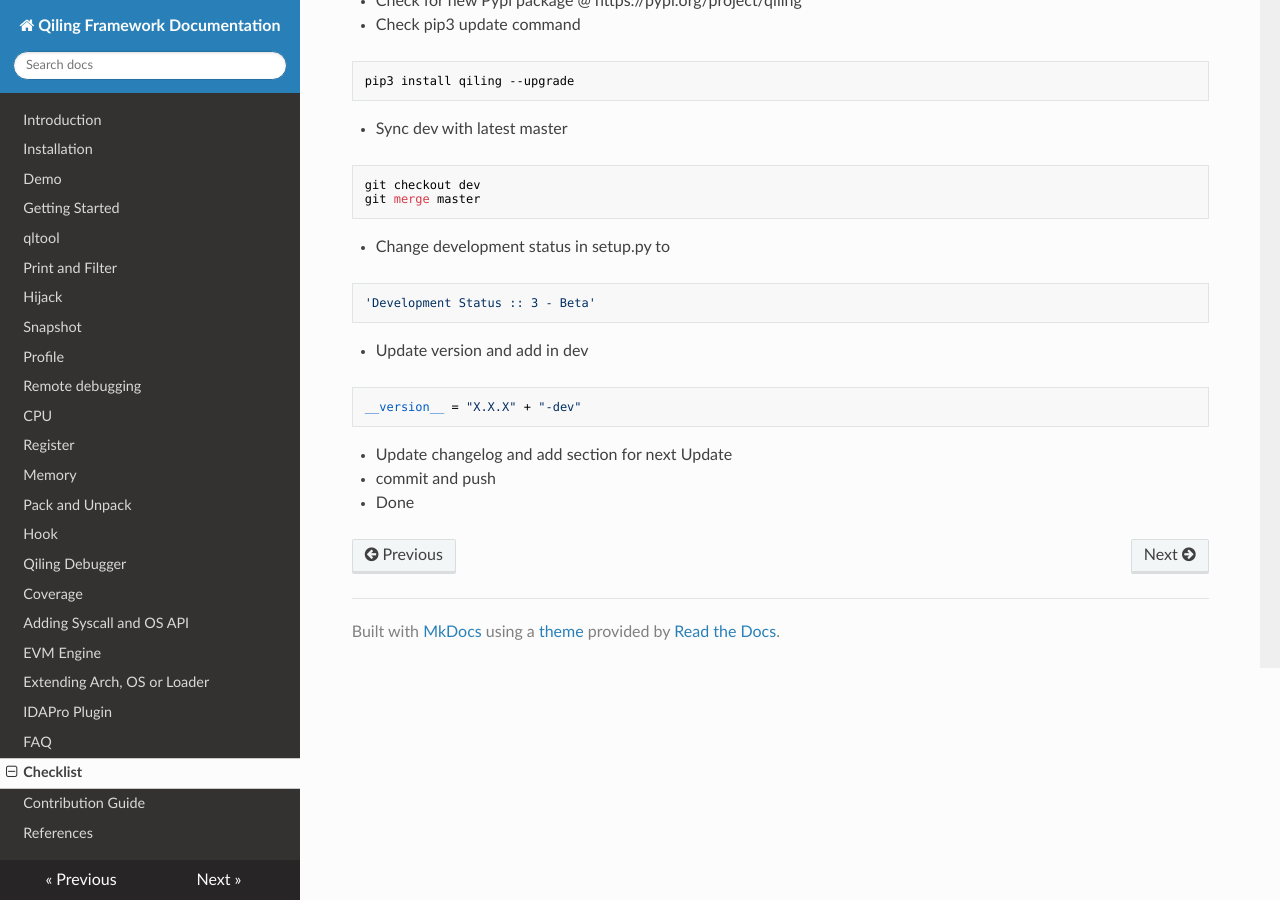
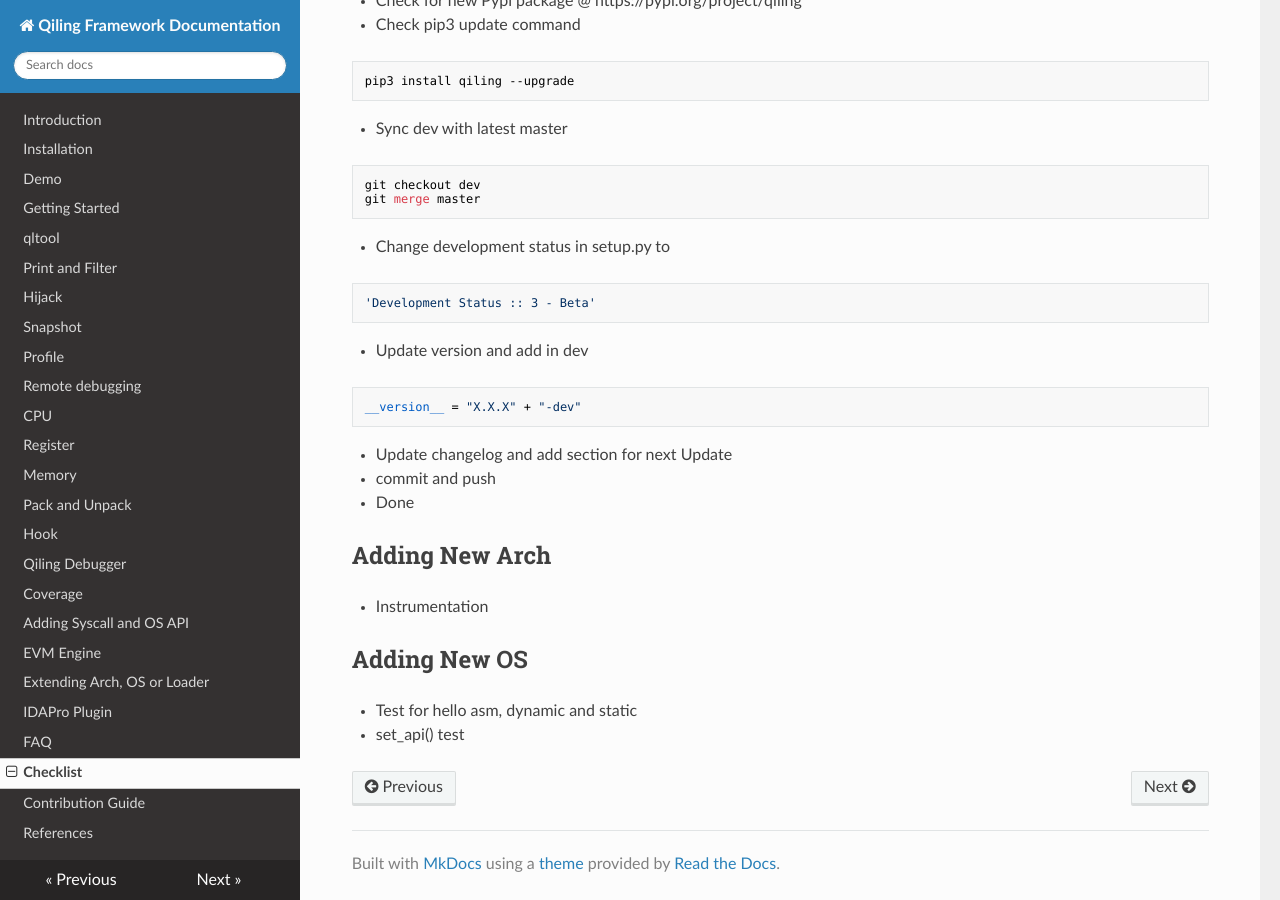
Before and after one commit to qilingframework/rtfd.io, an MkDocs documentation site: the page built from docs/checklist.md, in a window 1280 px wide and 900 px high, scrolled down 592 px. Built offline with MkDocs 1.6.1, drawn with Linux system fonts in a browser that asks for light colours; nearby versions of some CDN libraries.

Commit message:
update checklist

```diff
--- a/docs/checklist.md
+++ b/docs/checklist.md
@@ -51,3 +51,10 @@ __version__ = "X.X.X" + "-dev"
 - Update changelog and add section for next Update
 - commit and push
 - Done
+
+## Adding New Arch
+- Instrumentation
+
+## Adding New OS
+- Test for hello asm, dynamic and static
+- set_api() test
```
